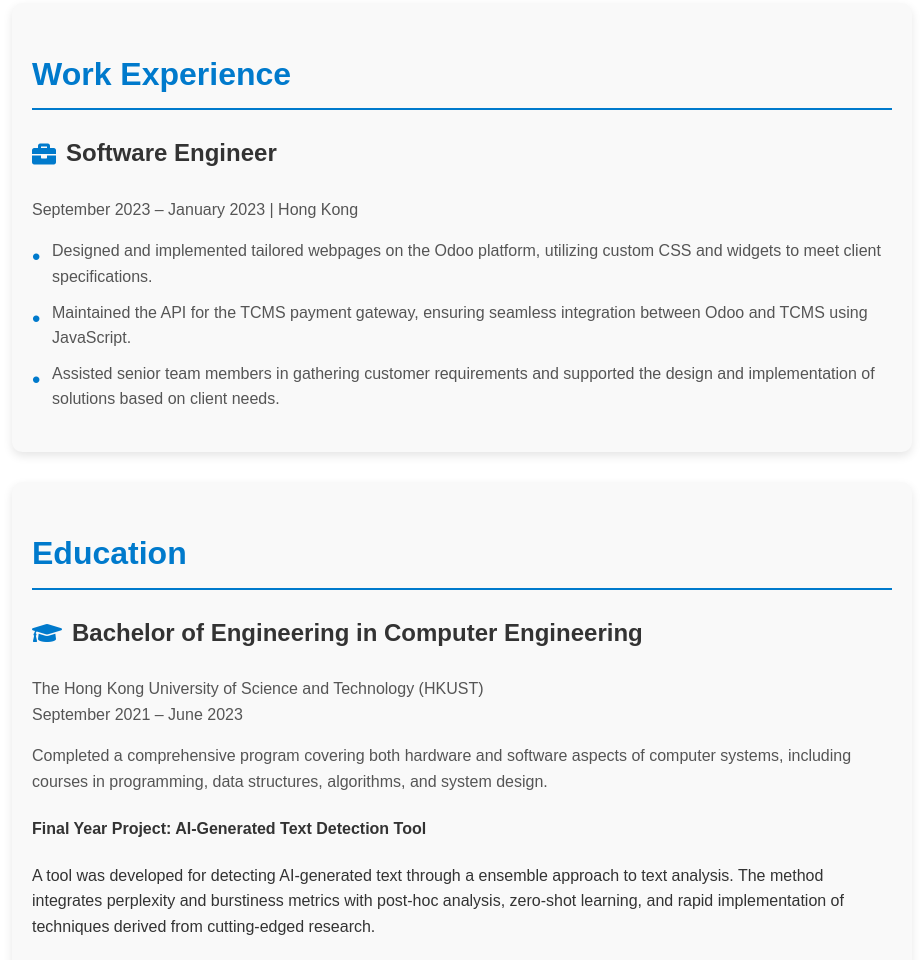
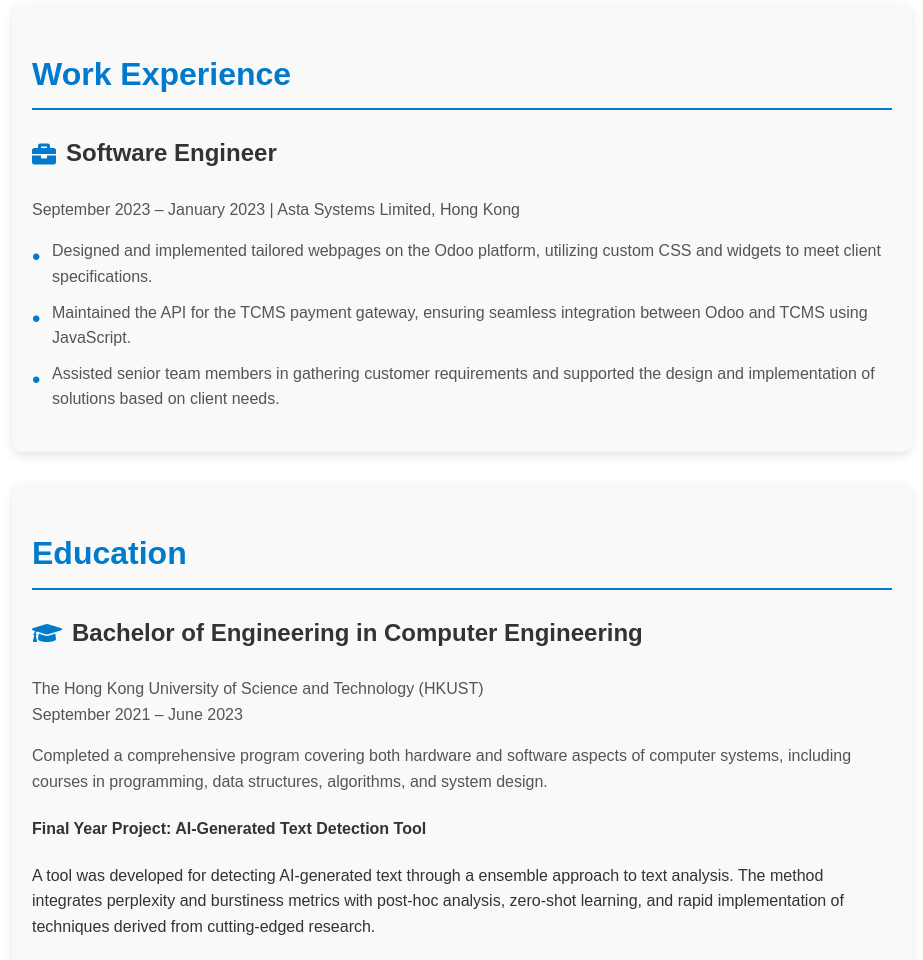
Before and after one commit to choisiulun1/choisiulun1.github.io, a plain HTML site: page index.html in a window 1280 px wide. Shown: the part 1336-2296 px from the top of the page, without its empty margins (178-1101 px from the left). Drawn offline with Linux system fonts and the light colour scheme.

Commit message:
add company name

```diff
--- a/index.html
+++ b/index.html
@@ -82,7 +82,7 @@
     <div class="experience-container">
       <div class="job">
         <h3><i class="fas fa-briefcase"></i> Software Engineer</h3>
-        <p class="job-dates">September 2023 – January 2023 | Hong Kong</p>
+        <p class="job-dates">September 2023 – January 2023 | Asta Systems Limited, Hong Kong</p>
         <ul>
           <li>Designed and implemented tailored webpages on the Odoo platform, utilizing custom CSS and widgets to meet client specifications.</li>
           <li>Maintained the API for the TCMS payment gateway, ensuring seamless integration between Odoo and TCMS using JavaScript.</li>
```
